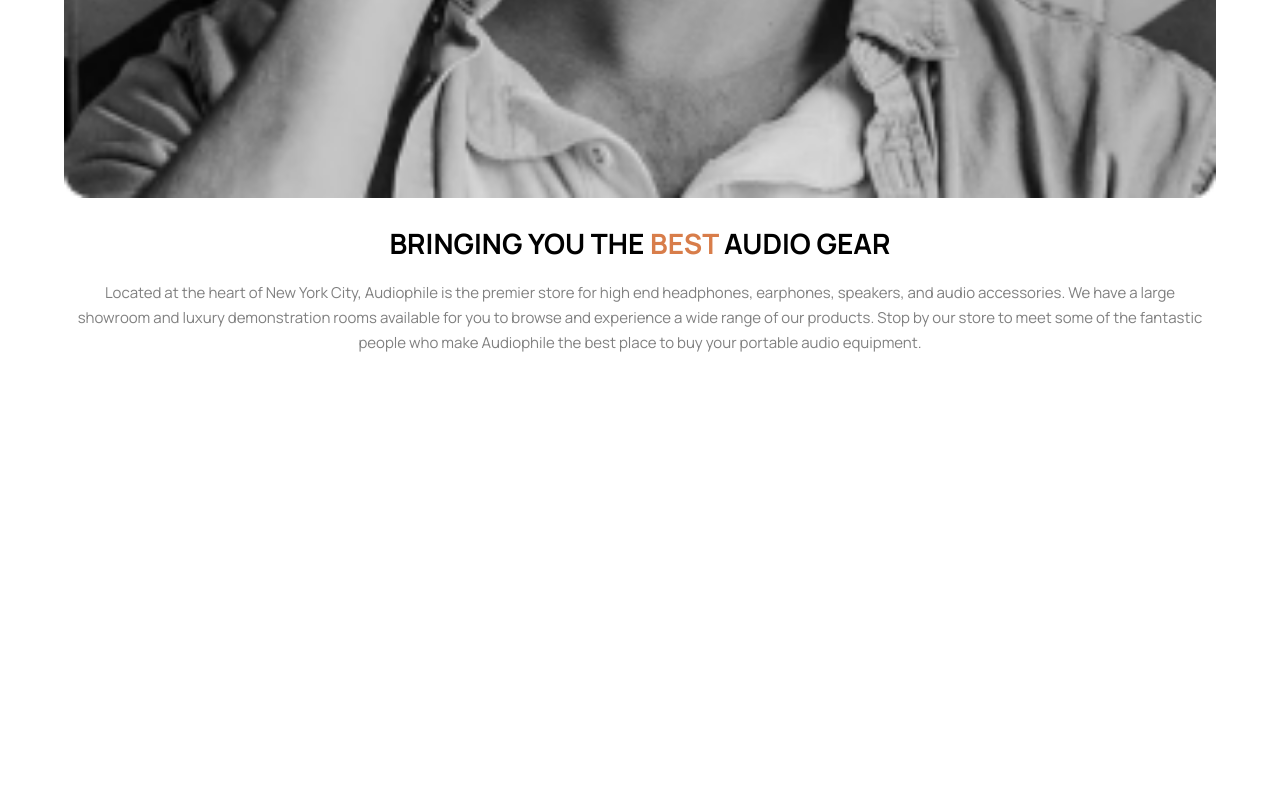
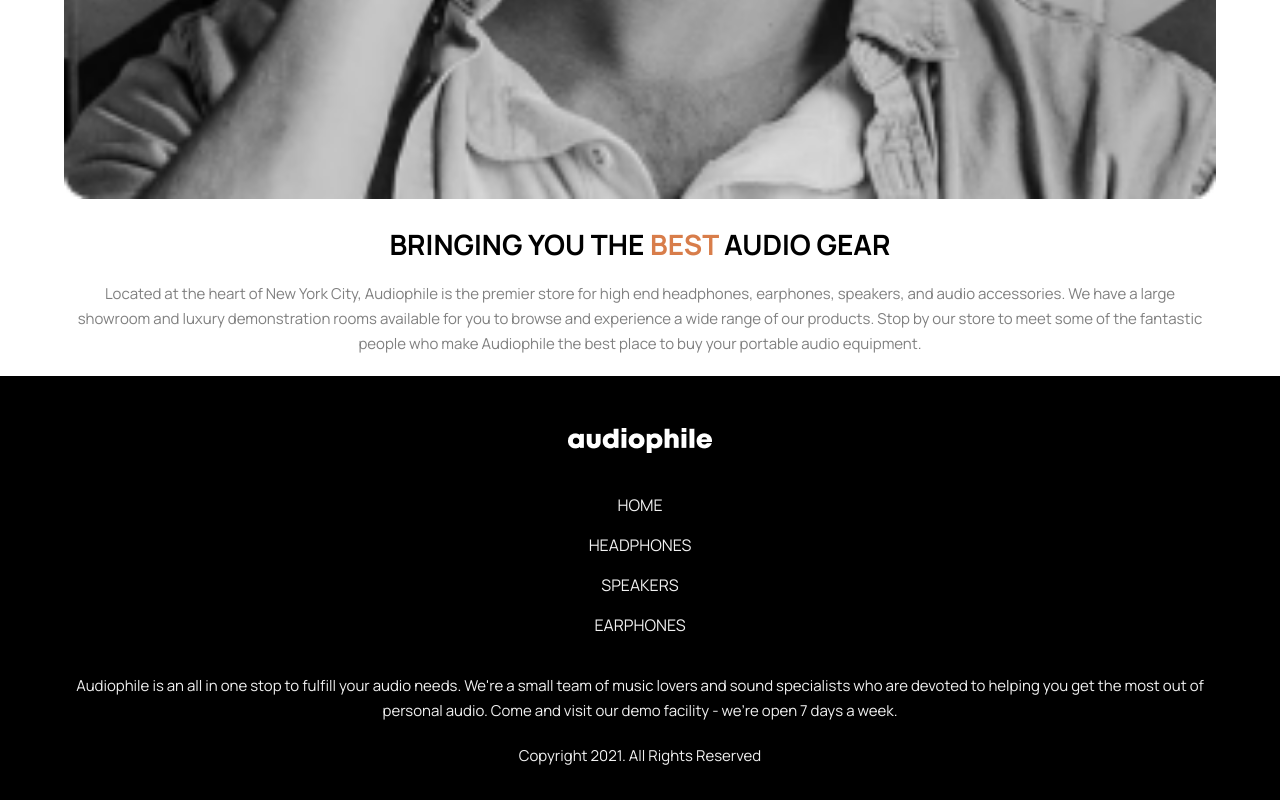
Before and after one commit to Cleve-keem/audiophile-ecommerce-webapp, a Next.js app: page / in a window 1280 px wide. Shown: the part 3947-4747 px from the top of the page. Before the commit the page ends 4322 px from the top, so only its background shows below. Built offline with nearby package versions, Linux system fonts and the light colour scheme.

Commit message:
added footer component

```diff
--- a/src/_components/AudioGear.tsx
+++ b/src/_components/AudioGear.tsx
@@ -5,8 +5,8 @@
         <div className="w-full">
           <img src="/images/audio-gear.png" alt="person wearing an earphone" />
         </div>
-        <h5 className="text-h4 text-foreground mt-6 mb-4 uppercase px-4">
-          Bringing you the <span className="text-primary-orange">best</span>{" "}
+        <h5 className="text-h4 text-primary mt-6 mb-4 uppercase px-4">
+          Bringing you the <span className="text-primary-orange"> best </span>
           audio gear
         </h5>
         <p className="text-[15px] leading-text px-3 text-primary/50">
--- /dev/null
+++ b/src/_components/Footer.tsx
@@ -0,0 +1,43 @@
+import Link from "next/link";
+import Logo from "./Logo";
+
+export default function Footer() {
+  return (
+    <footer className="bg-hero-background">
+      <div className="w-[90%] mx-auto py-8 text-secondary-white">
+        <div className="flex flex-col items-center text-center">
+          <Logo className="my-5" size="25" />
+          <ul className="flex flex-col gap-4 uppercase my-5">
+            <li>
+              <Link href="">Home</Link>
+            </li>
+            <li>
+              <Link href="">Headphones</Link>
+            </li>
+            <li>
+              <Link href="">speakers</Link>
+            </li>
+            <li>
+              <Link href="">earphones</Link>
+            </li>
+          </ul>
+          <p className="mt-4 mb-5 leading-text text-[15px]">
+            Audiophile is an all in one stop to fulfill your audio needs. We're
+            a small team of music lovers and sound specialists who are devoted
+            to helping you get the most out of personal audio. Come and visit
+            our demo facility - we’re open 7 days a week.
+          </p>
+
+          <div>
+            <p className="text-[15px] leading-text">Copyright 2021. All Rights Reserved</p>
+            <ul className="flex">
+              <Link href=""></Link>
+              <Link href=""></Link>
+              <Link href=""></Link>
+            </ul>
+          </div>
+        </div>
+      </div>
+    </footer>
+  );
+}
--- a/src/_components/Logo.tsx
+++ b/src/_components/Logo.tsx
@@ -2,12 +2,13 @@
 
 type LogoProps = {
   className?: string;
+  size: string;
 };
 
-export default function Logo({ className }: LogoProps) {
+export default function Logo({ className, size = "24" }: LogoProps) {
   return (
     <Link href="/" className={`${className}`}>
-      <div className="w-24">
+      <div className={`w-[${size}]`}>
         <img src="/images/logo.png" alt="Logo image" />
       </div>
     </Link>
--- a/src/app/layout.tsx
+++ b/src/app/layout.tsx
@@ -1,6 +1,7 @@
 import type { Metadata } from "next";
 import "./globals.css";
 import Header from "@/_components/Header";
+import Footer from "@/_components/Footer";
 
 export const metadata: Metadata = {
   title: "Audiophile Ecommerce",
@@ -17,6 +18,7 @@
       <body className={`antialiased`}>
         <Header />
         {children}
+        <Footer />
       </body>
     </html>
   );
```
